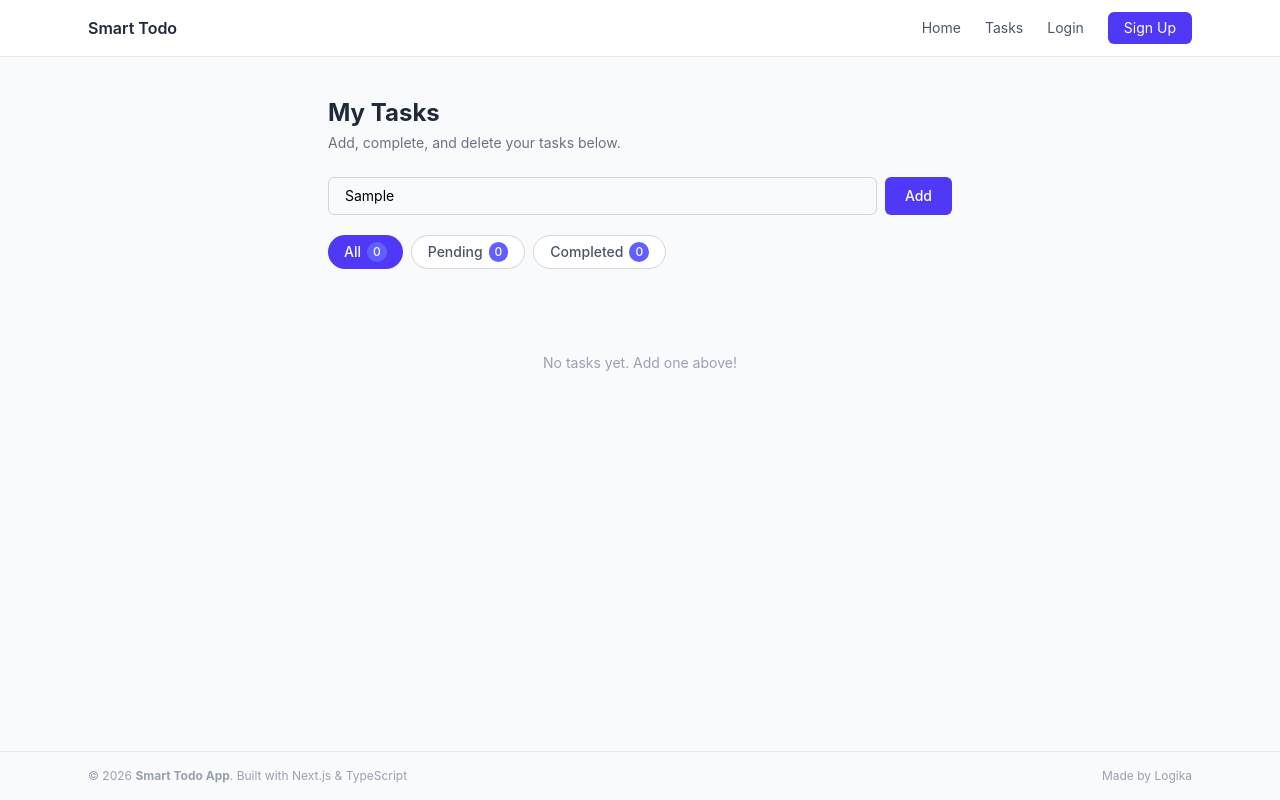
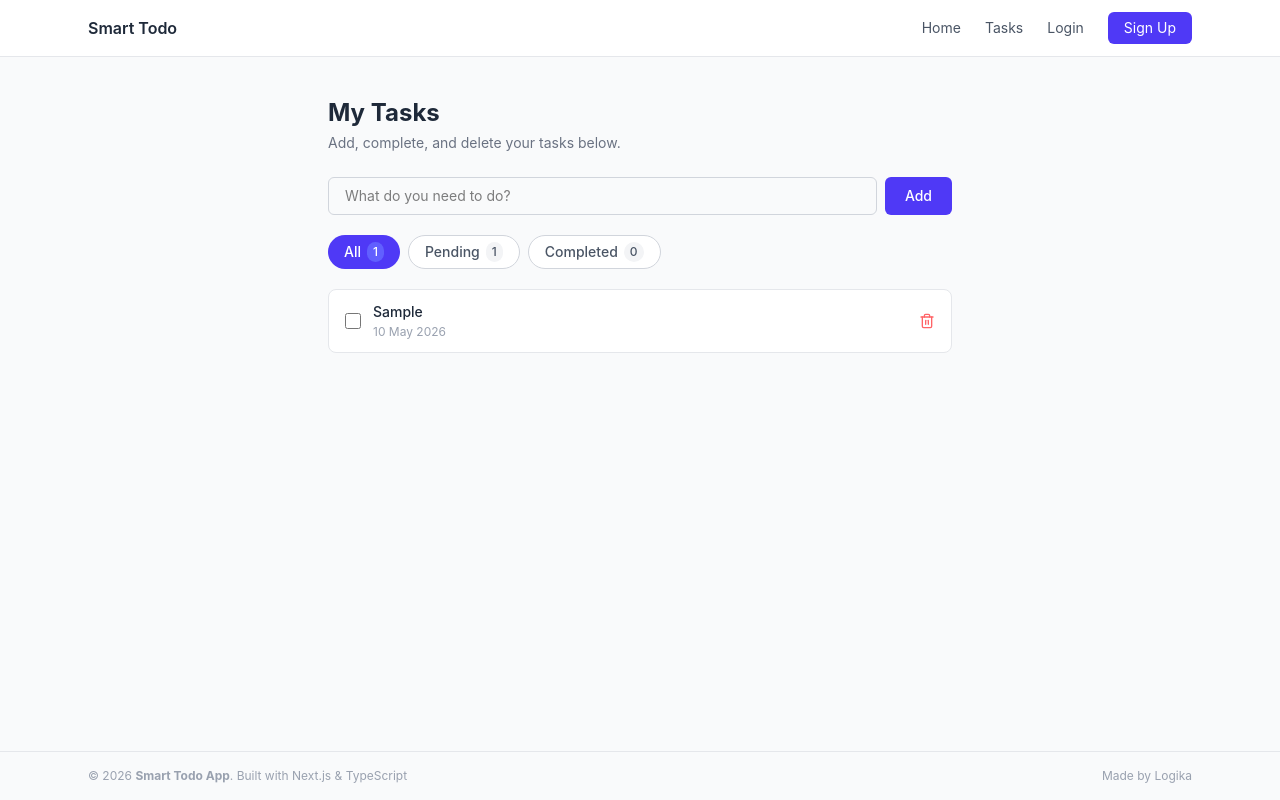
Before and after one commit to s-logika/smart-todo-app, a Next.js app: page /tasks in a window 1280 px wide. Both pictures are taken after typing "Sample" into the empty fields and a click on the button "Add". Built offline with nearby package versions, Linux system fonts and the light colour scheme.

Commit message:
feat: wire up tasks page with localstorage — add, toggle, delete, filter

```diff
--- a/src/app/tasks/page.tsx
+++ b/src/app/tasks/page.tsx
@@ -1,4 +1,60 @@
+"use client";
+import { useEffect, useState } from "react";
+import { getTasks, saveTasks } from "@/utils/localStorage";
+import { Task, FilterType } from "@/types";
+import TaskItem from "@/components/TaskItem";
+import TaskFilter from "@/components/TaskFilter";
+
 export default function TasksPage() {
+    const [tasks, setTasks] = useState<Task[]>([]);
+    const [input, setInput] = useState("");
+    const [filter, setFilter] = useState<FilterType>("all");
+
+    useEffect(() => {
+        setTasks(getTasks());
+    }, []);
+
+    function addTask() {
+        const title = input.trim();
+        if (!title) return;
+        const newTask: Task = {
+            id: crypto.randomUUID(),
+            title,
+            completed: false,
+            createdAt: new Date().toISOString(),
+        };
+        const updated = [newTask, ...tasks];
+        setTasks(updated);
+        saveTasks(updated);
+        setInput("");
+    }
+
+    function toggleTask(id: string) {
+        const updated = tasks.map((t) =>
+            t.id === id ? { ...t, completed: !t.completed } : t,
+        );
+        setTasks(updated);
+        saveTasks(updated);
+    }
+
+    function deleteTask(id: string) {
+        const updated = tasks.filter((t) => t.id !== id);
+        setTasks(updated);
+        saveTasks(updated);
+    }
+
+    const counts = {
+        all: tasks.length,
+        pending: tasks.filter((t) => !t.completed).length,
+        completed: tasks.filter((t) => t.completed).length,
+    };
+
+    const filtered = tasks.filter((t) => {
+        if (filter === "pending") return !t.completed;
+        if (filter === "completed") return t.completed;
+        return true;
+    });
+
     return (
         <div className="max-w-2xl mx-auto px-6 py-10">
             <h1 className="text-2xl font-bold text-gray-800 mb-1">My Tasks</h1>
@@ -6,40 +62,46 @@ export default function TasksPage() {
                 Add, complete, and delete your tasks below.
             </p>
 
-            {/* Add Task Input */}
             <div className="flex gap-2 mb-5">
                 <input
                     type="text"
+                    value={input}
+                    onChange={(e) => setInput(e.target.value)}
+                    onKeyDown={(e) => e.key === "Enter" && addTask()}
                     placeholder="What do you need to do?"
                     className="flex-1 border border-gray-300 rounded-md px-4 py-2 text-sm focus:outline-none focus:ring-2 focus:ring-indigo-400"
                 />
-                <button className="bg-indigo-600 text-white px-5 py-2 rounded-md text-sm font-medium hover:bg-indigo-700">
+                <button
+                    onClick={addTask}
+                    className="bg-indigo-600 text-white px-5 py-2 rounded-md text-sm font-medium hover:bg-indigo-700"
+                >
                     Add
                 </button>
             </div>
 
-            {/* Filter Tabs (hardcoded for now) */}
-            <div className="flex gap-2 mb-5">
-                {["All", "Pending", "Completed"].map((label) => (
-                    <button
-                        key={label}
-                        className={`flex items-center gap-1.5 px-4 py-1.5 rounded-full text-sm font-medium ${
-                            label === "All"
-                                ? "bg-indigo-600 text-white"
-                                : "bg-white border border-gray-300 text-gray-600"
-                        }`}
-                    >
-                        {label}
-                        <span className="text-xs px-1.5 py-0.5 rounded-full bg-indigo-500 text-white">
-                            0
-                        </span>
-                    </button>
-                ))}
+            <div className="mb-5">
+                <TaskFilter
+                    current={filter}
+                    onChange={setFilter}
+                    counts={counts}
+                />
             </div>
 
-            {/* Empty State */}
-            <div className="text-center py-16 text-gray-400 text-sm">
-                No tasks yet. Add one above!
+            <div className="flex flex-col gap-2">
+                {filtered.length === 0 ? (
+                    <div className="text-center py-16 text-gray-400 text-sm">
+                        No tasks yet. Add one above!
+                    </div>
+                ) : (
+                    filtered.map((task) => (
+                        <TaskItem
+                            key={task.id}
+                            task={task}
+                            onToggle={toggleTask}
+                            onDelete={deleteTask}
+                        />
+                    ))
+                )}
             </div>
         </div>
     );
--- /dev/null
+++ b/src/components/TaskFilter.tsx
@@ -0,0 +1,42 @@
+"use client";
+
+import { FilterType, TaskFilterProps } from "@/types";
+
+export default function TaskFilter({
+    current,
+    onChange,
+    counts,
+}: TaskFilterProps) {
+    const tabs: { label: string; value: FilterType }[] = [
+        { label: "All", value: "all" },
+        { label: "Pending", value: "pending" },
+        { label: "Completed", value: "completed" },
+    ];
+
+    return (
+        <div className="flex gap-2">
+            {tabs.map((tab) => (
+                <button
+                    key={tab.value}
+                    onClick={() => onChange(tab.value)}
+                    className={`flex items-center gap-1.5 px-4 py-1.5 rounded-full text-sm font-medium transition-colors ${
+                        current === tab.value
+                            ? "bg-indigo-600 text-white"
+                            : "bg-white border border-gray-300 text-gray-600 hover:bg-gray-50"
+                    }`}
+                >
+                    {tab.label}
+                    <span
+                        className={`text-xs px-1.5 py-0.5 rounded-full ${
+                            current === tab.value
+                                ? "bg-indigo-500 text-white"
+                                : "bg-gray-100 text-gray-600"
+                        }`}
+                    >
+                        {counts[tab.value]}
+                    </span>
+                </button>
+            ))}
+        </div>
+    );
+}
--- /dev/null
+++ b/src/components/TaskItem.tsx
@@ -0,0 +1,43 @@
+"use client";
+
+import { Trash2 } from "lucide-react";
+import { TaskItemProps } from "@/types";
+
+export default function TaskItem({ task, onToggle, onDelete }: TaskItemProps) {
+    const date = new Date(task.createdAt).toLocaleDateString("en-GB", {
+        day: "numeric",
+        month: "short",
+        year: "numeric",
+    });
+
+    return (
+        <div className="flex items-center gap-3 bg-white border border-gray-200 rounded-lg px-4 py-3">
+            <input
+                type="checkbox"
+                checked={task.completed}
+                onChange={() => onToggle(task.id)}
+                className="w-4 h-4 accent-indigo-600 cursor-pointer flex-shrink-0"
+            />
+            <div className="flex-1 min-w-0">
+                <p
+                    className={`text-sm font-medium ${task.completed ? "line-through text-gray-400" : "text-gray-800"}`}
+                >
+                    {task.title}
+                </p>
+                <p className="text-xs text-gray-400 mt-0.5">{date}</p>
+            </div>
+            {task.completed && (
+                <span className="text-xs bg-green-100 text-green-700 px-2 py-0.5 rounded-full font-medium">
+                    Done
+                </span>
+            )}
+            <button
+                onClick={() => onDelete(task.id)}
+                className="text-red-400 hover:text-red-600 ml-1 flex-shrink-0"
+                aria-label="Delete task"
+            >
+                <Trash2 size={16} />
+            </button>
+        </div>
+    );
+}
```
